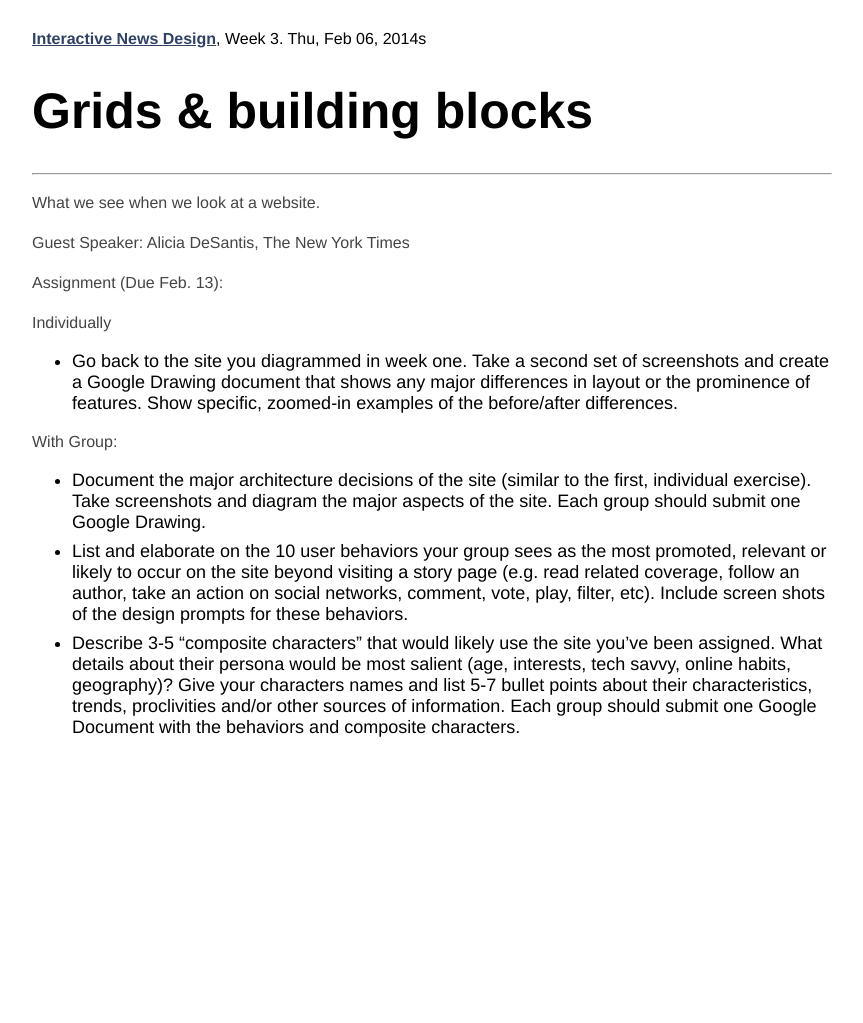
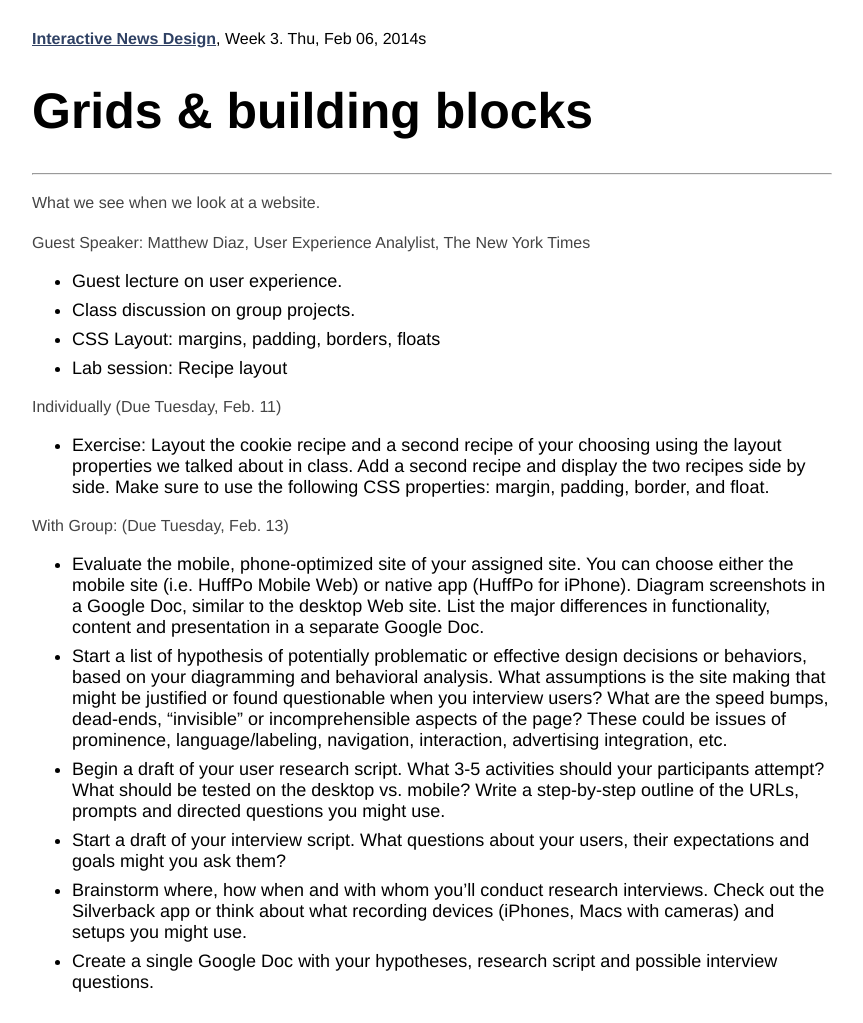
Before and after one commit to tysone/2014-columbia, a Jekyll site: the page built from _posts/2014-02-06-class-5.md, in a window 1280 px wide. Shown: the whole page, without its empty margins (248-1111 px from the left). Built offline with Jekyll 4.4.1, drawn with Linux system fonts in a browser that asks for light colours; before the commit the page ends 900 px from its top, so only the background shows below that.

Commit message:
tomorrow assignments

```diff
--- a/_posts/2014-02-06-class-5.md
+++ b/_posts/2014-02-06-class-5.md
@@ -7,16 +7,22 @@ summary: What we see when we look at a website.
 
 What we see when we look at a website.
 
-Guest Speaker: Alicia DeSantis, The New York Times
+Guest Speaker: Matthew Diaz, User Experience Analylist, The New York Times
 
-Assignment (Due Feb. 13):
+* Guest lecture on user experience.
+* Class discussion on group projects.
+* CSS Layout: margins, padding, borders, floats
+* Lab session: Recipe layout
 
-Individually
+Individually (Due Tuesday, Feb. 11)
 
-* Go back to the site you diagrammed in week one. Take a second set of screenshots and create a Google Drawing document that shows any major differences in layout or the prominence of features. Show specific, zoomed-in examples of the before/after differences.
+* Exercise: Layout the cookie recipe and a second recipe of your choosing using the layout properties we talked about in class. Add a second recipe and display the two recipes side by side. Make sure to use the following CSS properties: margin, padding, border, and float.
 
-With Group:
+With Group: (Due Tuesday, Feb. 13)
 
-* Document the major architecture decisions of the site (similar to the first, individual exercise). Take screenshots and diagram the major aspects of the site. Each group should submit one Google Drawing.
-* List and elaborate on the 10 user behaviors your group sees as the most promoted, relevant or likely to occur on the site beyond visiting a story page (e.g. read related coverage, follow an author, take an action on social networks, comment, vote, play, filter, etc). Include screen shots of the design prompts for these behaviors.
-* Describe 3-5 &ldquo;composite characters&rdquo; that would likely use the site you’ve been assigned. What details about their persona would be most salient (age, interests, tech savvy, online habits, geography)? Give your characters names and list 5-7 bullet points about their characteristics, trends, proclivities and/or other sources of information. Each group should submit one Google Document with the behaviors and composite characters.
+* Evaluate the mobile, phone-optimized site of your assigned site. You can choose either the mobile site (i.e. HuffPo Mobile Web) or native app (HuffPo for iPhone). Diagram screenshots in a Google Doc, similar to the desktop Web site. List the major differences in functionality, content and presentation in a separate Google Doc.
+* Start a list of hypothesis of potentially problematic or effective design decisions or behaviors, based on your diagramming and behavioral analysis. What assumptions is the site making that might be justified or found questionable when you interview users? What are the speed bumps, dead-ends, “invisible” or incomprehensible aspects of the page? These could be issues of prominence, language/labeling, navigation, interaction, advertising integration, etc.
+* Begin a draft of your user research script. What 3-5 activities should your participants attempt? What should be tested on the desktop vs. mobile? Write a step-by-step outline of the URLs, prompts and directed questions you might use.
+* Start a draft of your interview script. What questions about your users, their expectations and goals might you ask them?
+* Brainstorm where, how when and with whom you’ll conduct research interviews. Check out the Silverback app or think about what recording devices (iPhones, Macs with cameras) and setups you might use.
+* Create a single Google Doc with your hypotheses, research script and possible interview questions.
```
